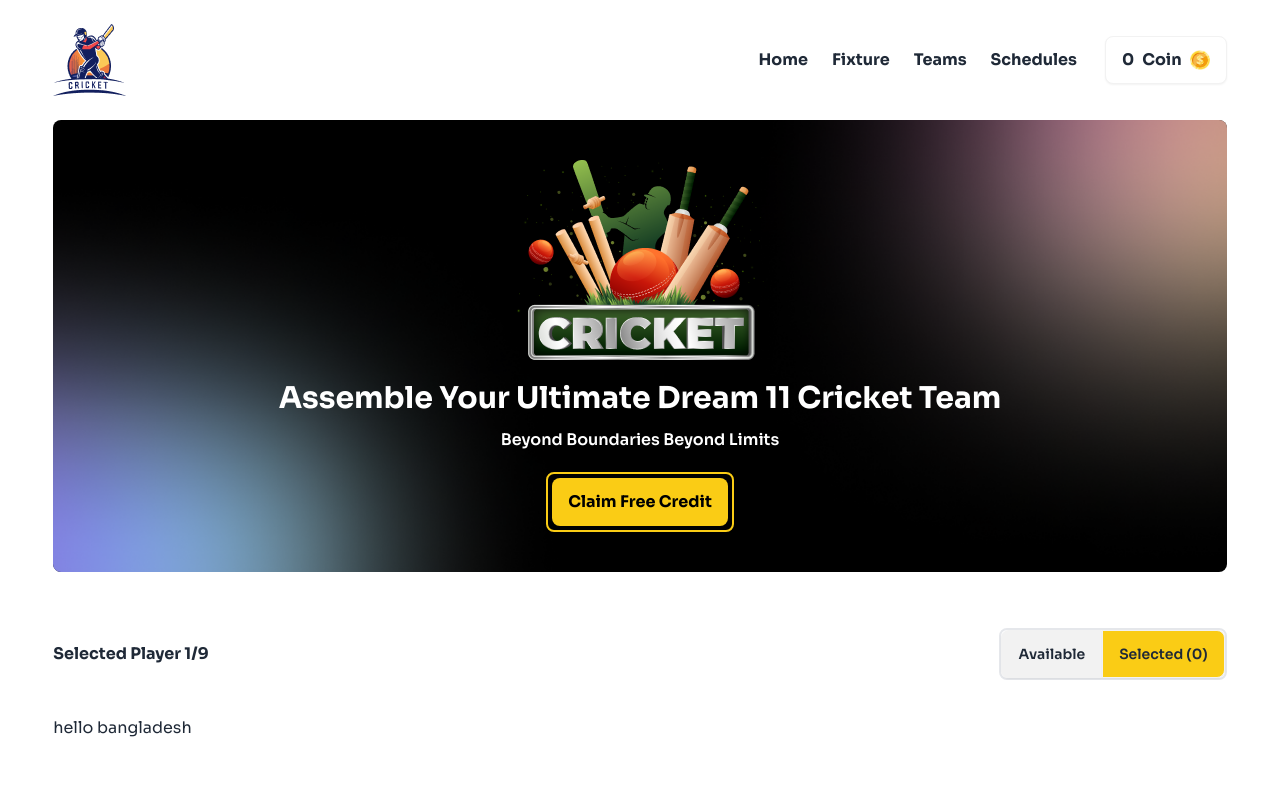
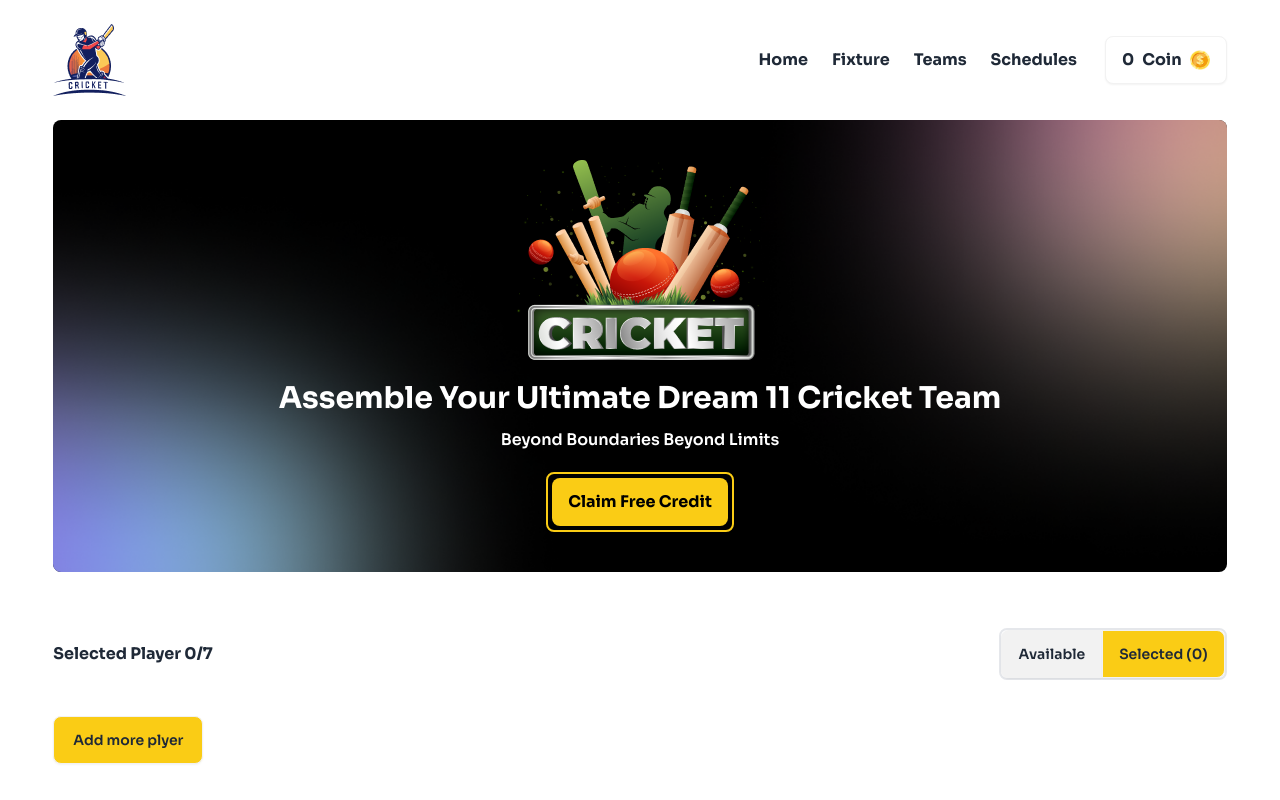
Before and after one commit to Shazzad501/Player-draft, a React (Vite) app: page / in a window 1280 px wide. Both pictures are taken after a click on the button "Selected (0)". Shown: the top 800 px of the page. Built offline with nearby package versions, Linux system fonts and the light colour scheme.

Commit message:
selected player section implement

```diff
--- a/src/App.jsx
+++ b/src/App.jsx
@@ -15,6 +15,9 @@ function App() {
     player: true,
     sys: 'available'
   })
+  // handle choosPlayer btn
+  const [choosePlayer, setChoosePlayer] = useState([])
+
 
   // coin handle function
   const handleCoin = ()=>{
@@ -36,7 +39,23 @@ function App() {
       })
     }
   }
-  console.log(isActive)
+     // handlechoose player btn
+     const handleChoosePlayer = (player)=>{
+      const isExist = choosePlayer.find(prevplayer=> prevplayer.playerId === player.playerId);
+      if(!isExist){
+        setChoosePlayer([...choosePlayer, player]);
+      }
+      else{
+        toast.error('Player already selected!!');
+      }
+    }
+
+    // handle remove btn
+
+    const handleRemove = (id)=>{
+      const updatePlayer = choosePlayer.filter(player => player.playerId !== id);
+      setChoosePlayer(updatePlayer);
+    }
   return (
     <>
       {/* Navbar */}
@@ -44,7 +63,11 @@ function App() {
       {/* Banner section */}
       <Banner handleCoin={handleCoin}></Banner>
       {/* Toggle btn  and toggle section*/}
-      <ToggleBtn handleToggleBtn={handleToggleBtn}
+      <ToggleBtn
+      handleToggleBtn={handleToggleBtn}
+      handleChoosePlayer={handleChoosePlayer}
+      handleRemove={handleRemove}
+      choosePlayer={choosePlayer}
        isActive={isActive}>
        </ToggleBtn>
       {/* NewsLatter */}
@@ -54,5 +77,4 @@ function App() {
     </>
   )
 }
-
 export default App
--- a/src/Components/AllPlayers/AllPlayers.jsx
+++ b/src/Components/AllPlayers/AllPlayers.jsx
@@ -2,7 +2,7 @@ import { useEffect } from "react";
 import { useState } from "react";
 import Player from "../Player/Player";
 
-const AllPlayers = () => {
+const AllPlayers = ({handleChoosePlayer}) => {
   const [allPlayers, setAllPlayers] =useState([]);
 
   useEffect(()=>{
@@ -13,7 +13,7 @@ const AllPlayers = () => {
   return (
     <div className="w-11/12 mx-auto grid grid-cols-1 md:grid-cols-2 lg:grid-cols-3 gap-5">
       {
-        allPlayers.map(player => <Player key={player.playerId} player={player}></Player>)
+        allPlayers.map(player => <Player handleChoosePlayer={handleChoosePlayer} key={player.playerId} player={player}></Player>)
       }
     </div>
   );
--- a/src/Components/Player/Player.jsx
+++ b/src/Components/Player/Player.jsx
@@ -1,7 +1,7 @@
 import React from 'react';
 
-const Player = ({player}) => {
-  const {name, country, image, playerType, playingStyle, biddingPrice} = player;
+const Player = ({player, handleChoosePlayer}) => {
+  const {playerId, name, country, image, playerType, playingStyle, biddingPrice} = player;
   return (
     <div>
       <div className="card border-2 p-5">
@@ -12,7 +12,8 @@ const Player = ({player}) => {
             className="rounded-xl w-full h-full object-cover" />
         </figure>
         <div className="">
-          <h2 className="font-bold text-xl mt-4"><i className="fa-solid fa-user-large"></i>
+          <h2 className="font-bold text-xl mt-4 flex items-center">
+            <div className='w-10 h-10 rounded-full border-2 border-black'><img className='w-full h-full object-cover rounded-full' src={image} alt="" /></div>
           &nbsp;&nbsp;{name}</h2>
           <div className='mt-3 flex justify-between items-center'>
             <p className='font-semibold text-base'><i className="fa-solid fa-flag"></i>&nbsp;&nbsp;{country}</p>
@@ -26,7 +27,7 @@ const Player = ({player}) => {
           </div>
           <div className="card-actions flex items-center justify-between mt-5">
             <p className='font-semibold text-sm'>Price: ${biddingPrice}</p>
-            <button className="btn btn-sm">Choose Player</button>
+            <button onClick={()=> handleChoosePlayer(player)} className="btn btn-sm">Choose Player</button>
           </div>
         </div>
       </div>
--- a/src/Components/SelectedPlayer/SelectedPlayer.jsx
+++ b/src/Components/SelectedPlayer/SelectedPlayer.jsx
@@ -1,9 +1,29 @@
-const SelectedPlayer = () => {
+import AllPlayers from "../AllPlayers/AllPlayers";
+
+const SelectedPlayer = ({choosePlayer, handleRemove, handleToggleBtn}) => {
   return (
-    <div className="w-11/12 mx-auto">
-      <h1>hello bangladesh
-
-      </h1>
+    <div className="w-11/12 mx-auto flex flex-col gap-5">
+      {
+        choosePlayer.map(player =><div key={player.playerId} className="w-full p-6 rounded-xl border-2 flex items-center justify-between">
+          <div className="flex gap-4 items-center">
+            <div className="w-12 h-12 rounded-lg">
+            <img className="w-full h-full object-cover rounded-lg" src={player.image} alt="" />
+            </div>
+            <div>
+              <h2 className="font-bold text-xl">{player.name}</h2>
+              <p className="font-semibold text-sm text-gray-400">{player.playingStyle}</p>
+            </div>
+          </div>
+          <button
+          onClick={()=>handleRemove(player.playerId)}
+          className="btn btn-sm font-bold text-base text-red-600">
+            <i className="fa-solid fa-trash-can"></i>
+            </button>
+        </div>)
+      }
+      <button
+      onClick={()=>handleToggleBtn('available')}
+       className="btn bg-yellow-400 w-[150px]">Add more plyer</button>
     </div>
   );
 };
--- a/src/Components/ToggleBtn/ToggleBtn.jsx
+++ b/src/Components/ToggleBtn/ToggleBtn.jsx
@@ -1,13 +1,15 @@
+import { useState } from "react";
 import AllPlayers from "../AllPlayers/AllPlayers";
 import SelectedPlayer from "../SelectedPlayer/SelectedPlayer";
 
-const ToggleBtn = ({handleToggleBtn, isActive}) => {
+const ToggleBtn = ({handleToggleBtn, isActive, handleChoosePlayer, choosePlayer, handleRemove}) => {
+
   return (
     <div>
       <div className=' w-11/12 mx-auto flex justify-between items-center mb-9'>
           <div>
             {isActive.player ? <h2 className='font-bold text-base'>Available Player</h2> :
-            <h2 className='font-bold text-base'>Selected Player 1/9</h2>}
+            <h2 className='font-bold text-base'>Selected Player {choosePlayer.length}/7</h2>}
           </div>
 
           <div className='flex gap-0 border-2 rounded-lg'>
@@ -21,7 +23,7 @@ const ToggleBtn = ({handleToggleBtn, isActive}) => {
       </div>
       <div>
         {
-          isActive.player ? <AllPlayers></AllPlayers> : <SelectedPlayer></SelectedPlayer>
+          isActive.player ? <AllPlayers handleChoosePlayer={handleChoosePlayer}></AllPlayers> : <SelectedPlayer choosePlayer={choosePlayer} handleRemove={handleRemove} handleToggleBtn={handleToggleBtn}></SelectedPlayer>
         }
       </div>
     </div>
```
